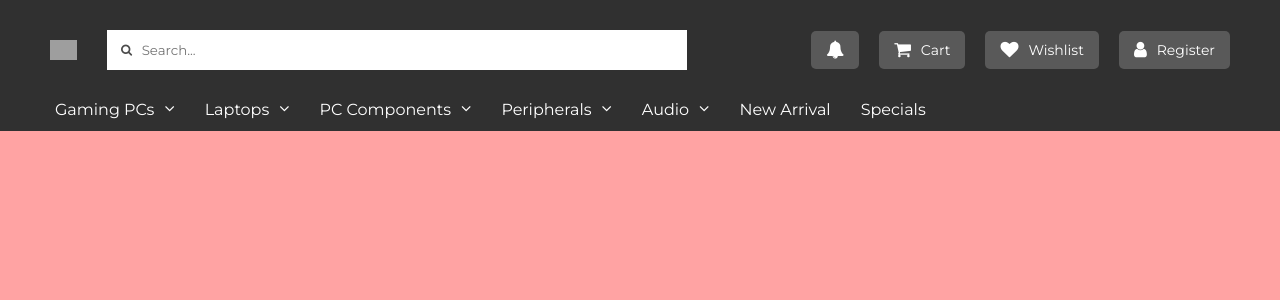
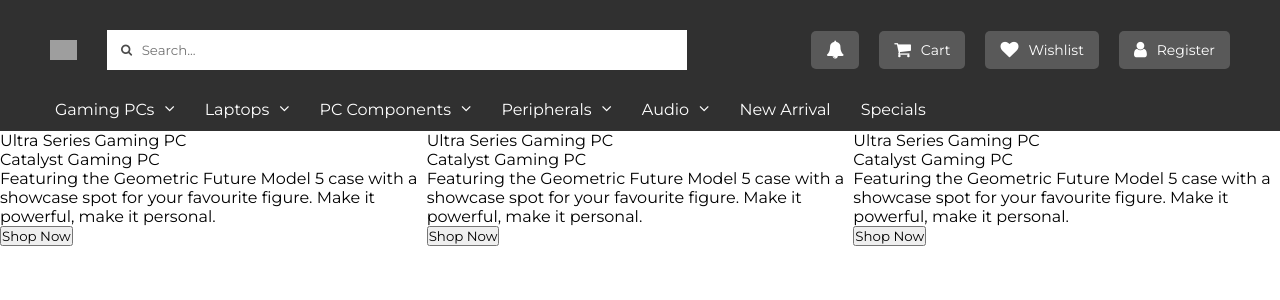
Before and after one commit to sachinstha9/Computer-Parts-Ecommerce, a Flask app: page / in a window 1280 px wide. Shown: the top 300 px of the page. Run offline with Flask 3, Linux system fonts and the light colour scheme; grey boxes are pictures that could not be loaded.

Commit message:
That's it for may 8th

```diff
--- a/static/css/home.css
+++ b/static/css/home.css
@@ -5,6 +5,14 @@
   font-family: "Montserrat", sans-serif;
 }
 
-body {
-  background-color: rgb(255, 163, 163);
+main {
 }
+
+#carousel-container {
+  display: flex;
+  overflow-x: hidden;
+}
+
+.carousel-item {
+  width: 100vw;
+}
--- a/templates/index.html
+++ b/templates/index.html
@@ -368,6 +368,38 @@
       </div>
     </header>
 
-    <body></body>
+    <main>
+      <section id="carousel-container">
+        <div class="carousel-item">
+          <p class="carousel-eyebrow-text">Ultra Series Gaming PC</p>
+          <p class="carousel-title">Catalyst Gaming PC</p>
+          <p class="carousel-description">
+            Featuring the Geometric Future Model 5 case with a showcase spot for
+            your favourite figure. Make it powerful, make it personal.
+          </p>
+          <button class="carousel-shop">Shop Now</button>
+        </div>
+
+        <div class="carousel-item">
+          <p class="carousel-eyebrow-text">Ultra Series Gaming PC</p>
+          <p class="carousel-title">Catalyst Gaming PC</p>
+          <p class="carousel-description">
+            Featuring the Geometric Future Model 5 case with a showcase spot for
+            your favourite figure. Make it powerful, make it personal.
+          </p>
+          <button class="carousel-shop">Shop Now</button>
+        </div>
+
+        <div class="carousel-item">
+          <p class="carousel-eyebrow-text">Ultra Series Gaming PC</p>
+          <p class="carousel-title">Catalyst Gaming PC</p>
+          <p class="carousel-description">
+            Featuring the Geometric Future Model 5 case with a showcase spot for
+            your favourite figure. Make it powerful, make it personal.
+          </p>
+          <button class="carousel-shop">Shop Now</button>
+        </div>
+      </section>
+    </main>
   </body>
 </html>
```
